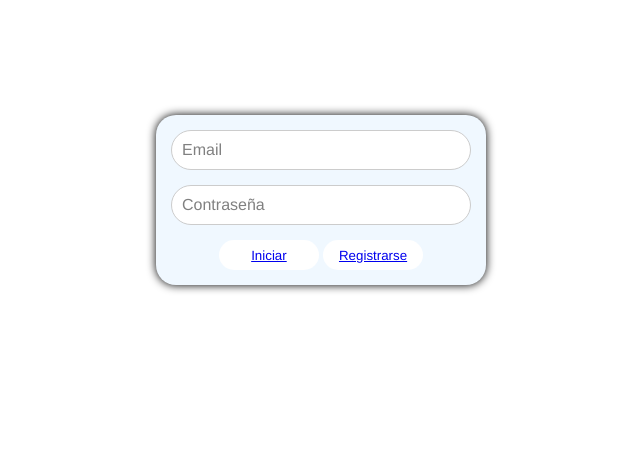
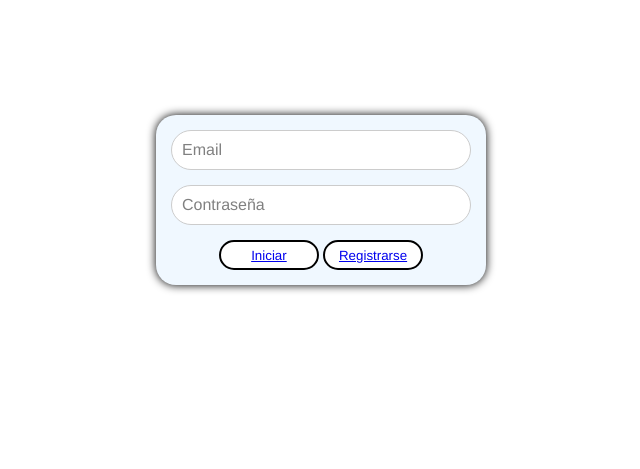
Before and after one commit to DiegoZap1/Proyecto-Progra-3, a Django app: page /login/ in a window 1280 px wide. Shown: the part 208-677 px from the top of the page, without its empty margins (319-959 px from the left). Run offline with Django 5.2, Linux system fonts and the light colour scheme.

```diff
--- a/proyecto/app1/static/login.css
+++ b/proyecto/app1/static/login.css
@@ -40,9 +40,8 @@ button{
     color: black;
     width: 100px;
     height: 30px;
-    border: 10px;
     border-radius: 20px;
-    border-color: red;
+    border: 2px solid black;
     cursor: pointer;
     display: inline-block;
 }
--- a/proyecto/app1/templates/navbar.html
+++ b/proyecto/app1/templates/navbar.html
@@ -6,6 +6,7 @@
     <meta charset="UTF-8">
     <meta name="viewport" content="width=device-width, initial-scale=1.0">
     <link rel="stylesheet" href="{%static 'navbar.css'%}">
+    <link rel="icon" href="{%static 'logo.jpg'%}">
     <title>Farmacia</title>
 </head>
 <body>
```
Also changed, not shown: 1 other file.
